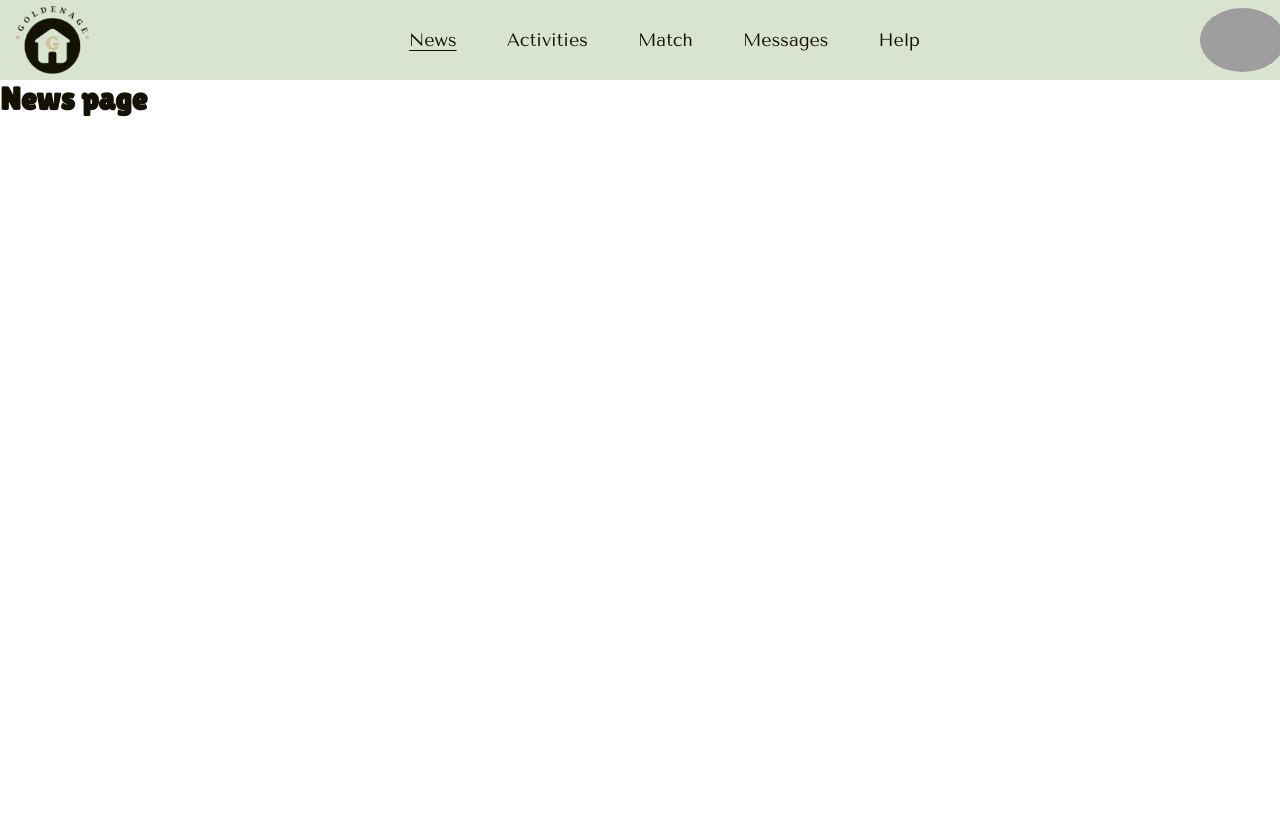
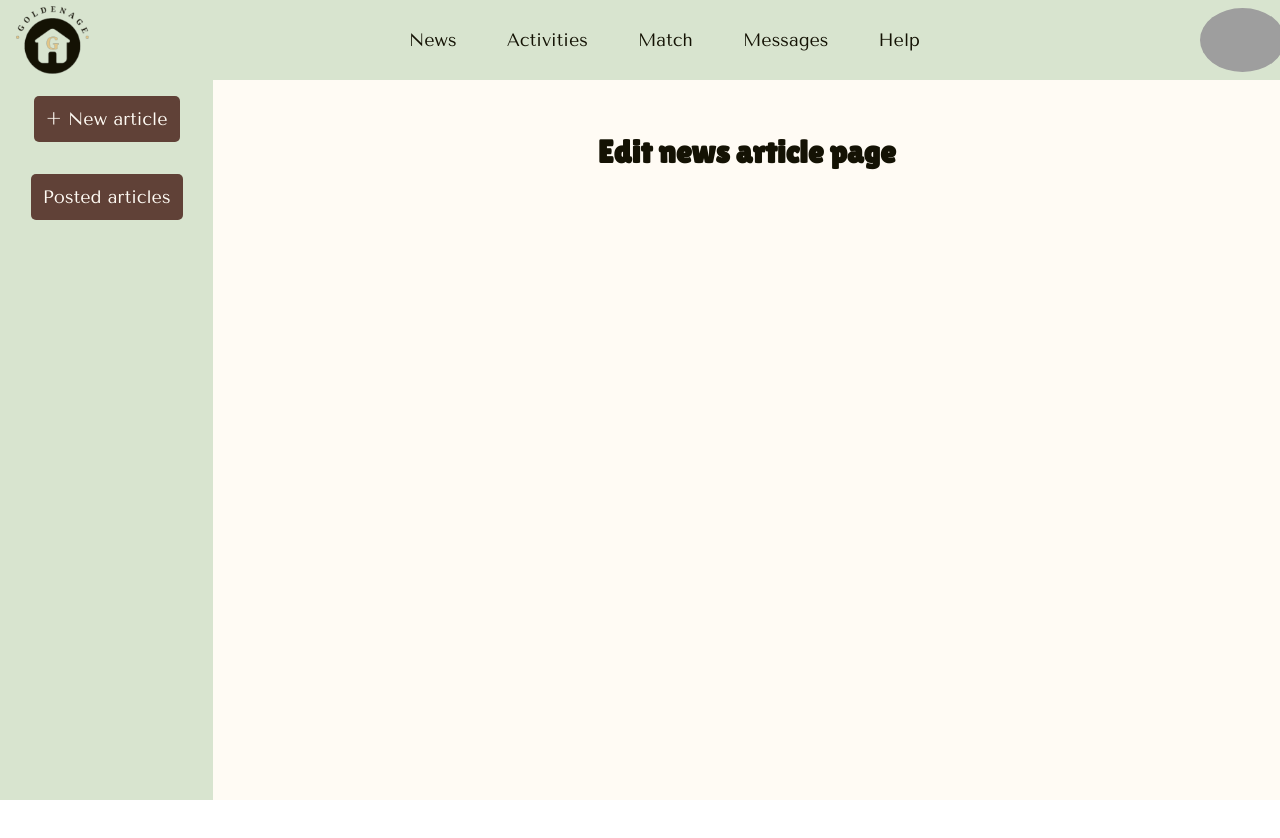
Before and after one commit to JuhoBjn/online-store, a React (Vite) app in the folder frontend/: page /caretaker/news/1/edit in a window 1280 px wide. Before the commit this address led to /. Shown: the top 838 px of the page. After the commit the page ends 800 px from the top, so only its background shows below. Built offline with nearby package versions, Linux system fonts and the light colour scheme; no server answers; sample sign-in values are in the browser's storage; grey boxes are pictures that could not be loaded.

Commit message:
Edit article placeholder page and navigation #118

```diff
--- a/frontend/src/App.jsx
+++ b/frontend/src/App.jsx
@@ -38,6 +38,8 @@ import { CaretakerLoader } from "./pages/caretaker/CaretakerLoader";
 import NewArticle from "./pages/caretaker/new-article/NewArticle";
 import PostedArticles from "./pages/caretaker/posted-articles/PostedArticles";
 import { MyArticlesLoader } from "./pages/caretaker/posted-articles/PostedArticlesLoader";
+import EditArticle from "./pages/caretaker/edit-article/EditArticle";
+import { EditArticleLoader } from "./pages/caretaker/edit-article/EditArticleLoader";
 
 import "./App.css";
 import ChatDevPage from "./components/chat/ChatDevPage";
@@ -155,6 +157,11 @@ const router = createBrowserRouter([
         path: "/caretaker/news/posted-articles",
         element: <PostedArticles />,
         loader: MyArticlesLoader
+      },
+      {
+        path: "/caretaker/news/:id/edit",
+        element: <EditArticle />,
+        loader: EditArticleLoader
       }
     ]
   },
@@ -191,7 +198,11 @@ const router = createBrowserRouter([
   },
   {
     path: "*",
-    element: <Navigate to="/" replace="true" />
+    element: <Navigate to="/" replace="true" />,
+    loader: () => {
+      console.log("Redirecting to root from ", window.location);
+      return true;
+    }
   }
 ]);
 
--- a/frontend/src/components/compact-article-list/CompactArticleList.css
+++ b/frontend/src/components/compact-article-list/CompactArticleList.css
@@ -16,7 +16,6 @@
   border-style: solid;
   border-width: 1px;
   border-color: var(--dark-brown);
-  cursor: pointer;
 }
 
 .compact-article-list-item a:hover {
--- a/frontend/src/components/compact-article-list/CompactArticleList.jsx
+++ b/frontend/src/components/compact-article-list/CompactArticleList.jsx
@@ -11,10 +11,6 @@ const CompactArticleList = ({ articles }) => {
     return <h3 data-testid="no-articles-found">No articles found</h3>;
   }
 
-  const listItemClickHandler = () => {
-    document.getElementById("compact-article-link").click();
-  };
-
   const editButtonHandler = (articleId) => {
     navigate(`/caretaker/news/${articleId}/edit`);
   };
@@ -26,7 +22,6 @@ const CompactArticleList = ({ articles }) => {
           data-testid="compact-article-list-item"
           className="compact-article-list-item"
           key={article.id}
-          onClick={listItemClickHandler}
         >
           <Link
             id="compact-article-link"
--- /dev/null
+++ b/frontend/src/pages/caretaker/edit-article/EditArticle.css
@@ -0,0 +1,12 @@
+.edit-article-page {
+  /* height = 100% - padding */
+  height: calc(100% - 2 * 2em);
+  /* width = 100% - padding */
+  width: calc(100% - 2 * 2em);
+  padding: 2em;
+  display: flex;
+  flex-direction: column;
+  justify-content: flex-start;
+  align-items: center;
+  background-color: var(--main-background-color);
+}
--- /dev/null
+++ b/frontend/src/pages/caretaker/edit-article/EditArticle.jsx
@@ -0,0 +1,20 @@
+import { useEffect, useState } from "react";
+import { useLoaderData } from "react-router-dom";
+
+import "./EditArticle.css";
+
+const EditArticle = () => {
+  const [article, setArticle] = useState(useLoaderData());
+
+  useEffect(() => {
+    console.log(article);
+  }, [article]);
+
+  return (
+    <div className="edit-article-page">
+      <h1>Edit news article page</h1>
+    </div>
+  );
+};
+
+export default EditArticle;
--- /dev/null
+++ b/frontend/src/pages/caretaker/edit-article/EditArticleLoader.js
@@ -0,0 +1,13 @@
+import { redirect } from "react-router-dom";
+
+import { fetchArticle } from "../../../utils/NewsAPI";
+
+export const EditArticleLoader = async ({ params }) => {
+  const storedUser = JSON.parse(localStorage.getItem("currentUser"));
+
+  if (!storedUser?.token) {
+    return redirect("/frontpage");
+  }
+
+  return await fetchArticle(params.id, storedUser.token);
+};
```
